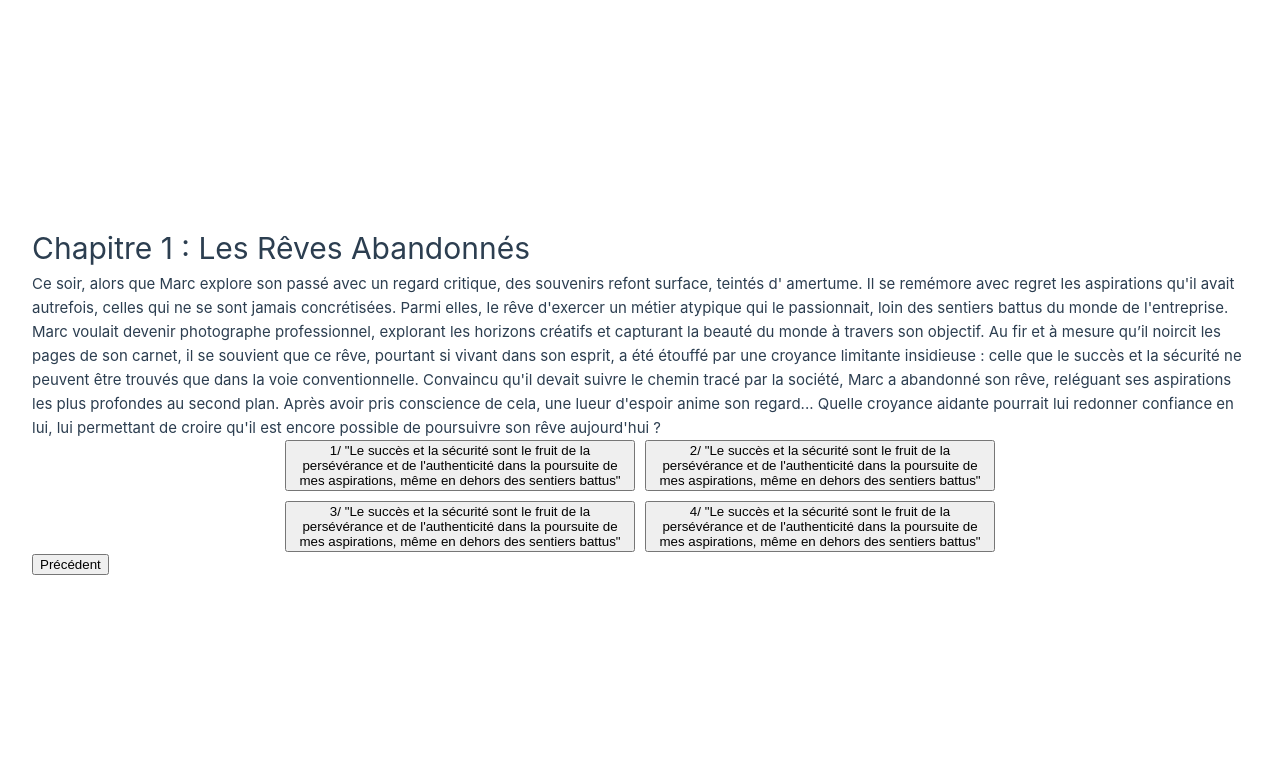
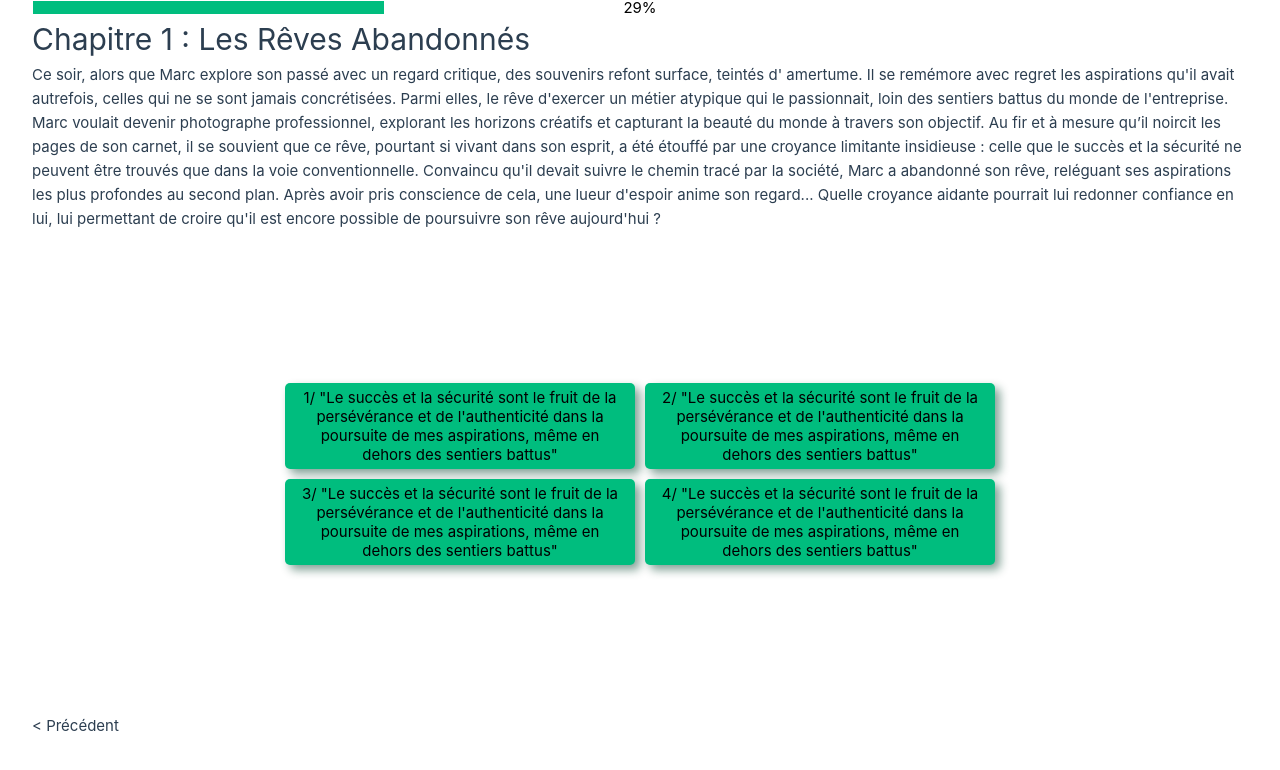
Before and after one commit to RominM/QMC_vue, a Vue app: page / in a window 1280 px wide. Both pictures are taken after a click on the button "ok, c’est parti!". Shown: the top 770 px of the page. Built offline with nearby package versions, Linux system fonts and the light colour scheme.

Commit message:
dev: added result at the end

```diff
--- a/src/App.vue
+++ b/src/App.vue
@@ -1,12 +1,9 @@
 <template>
-
-
   <RouterView />
 </template>
 
 <script setup lang="ts">
-import { RouterLink, RouterView } from 'vue-router'
-import HelloWorld from './components/HelloWorld.vue'
+import { RouterView } from 'vue-router'
 </script>
 
 
--- a/src/assets/main.css
+++ b/src/assets/main.css
@@ -2,9 +2,34 @@
 
 #app {
   max-width: 1280px;
+  min-height: 100vh;
   margin: 0 auto;
   padding: 2rem;
   font-weight: normal;
+}
+
+button {
+  border: none;
+  margin: 0;
+  padding: 0;
+  width: auto;
+  overflow: visible;
+
+  background: transparent;
+
+  /* inherit font & color from ancestor */
+  color: inherit;
+  font: inherit;
+
+  /* Normalize `line-height`. Cannot be changed from `normal` in Firefox 4+. */
+  line-height: normal;
+
+  /* Corrects font smoothing for webkit */
+  -webkit-font-smoothing: inherit;
+  -moz-osx-font-smoothing: inherit;
+
+  /* Corrects inability to style clickable `input` types in iOS */
+  -webkit-appearance: none;
 }
 
 a,
--- a/src/views/HomeView.vue
+++ b/src/views/HomeView.vue
@@ -1,22 +1,52 @@
 
 <template>
   <main>
+    <!-- PROGRESSION -->
+    <div v-if="currentIndex != 0" class="progress-bar-container">
+      <div class="progress-bar" :style="{width: `${percentageOfProgress}`}">
+      <span class="percentage">
+        {{ percentageOfProgress }}
+      </span>
+      </div>
+    </div>
+
+    <!-- CONTENT -->
+    <div class="content">
       <StoryView :content="contentStory[currentIndex]"/>
+      <div v-if="currentIndex === contentStory.length - 1 ">Resultat:
+        <div  style="min-height: 100px; display: block;" v-for="(result, index) in results" :key="index">
+          <br>
+          <p>
+            {{ result.question }}
+          </p>
+          <p>
+            {{ result.response }}
+          </p>
+          <br>
+          <hr>
+        </div>
+      </div>
+
+      <!-- ACTIONS -->
       <div class="btn-container">
-      <button :class="`btn btn-response-${index + 1}`" v-for="(button, index) in contentStory[currentIndex].response" :key="index" @click="showNextContent(index)"><span v-if="currentIndex > 0">{{ index + 1 }}/ </span>{{ button }}</button>
+        <button title="Séléctioner" :class="`btn btn-response-${index + 1}`" v-for="(button, index) in contentStory[currentIndex].response" :key="index" @click="showNextContent(index)"><span v-if="currentIndex > 0">{{ index + 1 }}/ </span>{{ button }}</button>
       </div>
-    <button v-if="currentIndex !== 0" @click="currentIndex--">Précédent</button>
+      <button title="Retour" class="btn-back" v-if="currentIndex !== 0" @click="showPreviousContent">&lt; Précédent</button>
+    </div>
   </main>
 </template>
 
 
 <script setup lang="ts">
-import { ref } from 'vue';
+import { ref, onMounted, onUpdated } from 'vue';
 import StoryView from '@/components/StoryView.vue';
 import type { TContentStory } from '@/types/global';
 
+const currentIndex = ref<number>(0);
+const results = ref();
 
-const contentStory= ref<TContentStory[]>([{
+const contentStory= ref<TContentStory[]>([
+  {
   title: 'Présentation du jeu',
   content: `Marc est cadre dans une grande entreprise. Bien que le succès soit au rendez-vous, il ne se sent pas heureux, il subit sa vie et se sent prisonnier d’une routine étouffante. Ce matin, Marc ressent une lourdeur dans sa poitrine, une sensation familière de mécontentement qui l'envahit dès qu'il pose le pied dans la grisaille matinale de sa ville du Nord. Assis dans le bus, il regarde par la fenêtre ruisselante de pluie les rues qui défilent, grises et monotones, reflétant parfaitement son état d'esprit.
     Au moment de quitter son siège car l’arrêt où il descend comme chaque jour de semaine depuis des années est proche, Marc remarque un petit livre abandonné sur le siège à côté de lui. Intrigué, il le ramasse et découvre qu'il s'agit d'un vieux carnet à la couverture usée. Mais à l'intérieur, les pages vierges attendent d'être remplies de mots, de pensées, de rêves peut-être.
@@ -102,34 +132,88 @@ const contentStory= ref<TContentStory[]>([{
     },
   ]
 )
+const sliceOfProgressInit = ref<number>(100 / contentStory.value.length)
+let newPercentage = ref<number>(sliceOfProgressInit.value)
+const percentageOfProgress = ref<string>('')
 
-const currentIndex = ref(0);
+onMounted(() => {
+  localStorage.removeItem('testResults');
+});
 
-const showNextContent = (index: number) => {
+onUpdated(() => {
+  window.scrollTo(0,0)
+})
+
+const showNextContent = (index: number): void => {
   if(currentIndex.value === contentStory.value.length - 1) {
     if(index === 0) currentIndex.value = 1
     else currentIndex.value = 0
+    localStorage.clear()
+    newPercentage.value = sliceOfProgressInit.value
+    percentageOfProgress.value = ''
     return
   }
 
   if (currentIndex.value < contentStory.value.length - 1) {
+    percentageOfProgress.value = `${Math.round(newPercentage.value += sliceOfProgressInit.value)}%`
     currentIndex.value++;
+    getResult()
   }
+
+  setResult(currentIndex.value, index)
 };
+
+const showPreviousContent = () => {
+  percentageOfProgress.value = `${Math.round(newPercentage.value -= sliceOfProgressInit.value)}%`
+  currentIndex.value--
+}
+
+const setResult = (IndexQuestion: number, indexResponse: number) => {
+  const results = JSON.parse(localStorage.getItem('testResults') || '[]');
+  results.push({ question: IndexQuestion, response: indexResponse });
+  localStorage.setItem('testResults', JSON.stringify(results));
+}
+
+const getResult = () => {
+  const savedResults = JSON.parse(localStorage.getItem('testResults') || '[]');
+  results.value = savedResults.map((result: { question: number, response: number }) => {
+    const question = contentStory.value[result.question]
+    const response = question.response && question.response[result.response]
+    return {
+      question: question ? question.title : "Question non trouvée",
+      response: response !== undefined ? response : "Réponse non trouvée"
+    }
+  })
+  console.log(results.value)
+}
+
+
+
+
 </script>
 
 <style>
+main {
+  height: 90vh;
+}
+
+.content {
+  height: 100%;
+  display: flex;
+  flex-direction: column;
+  justify-content: space-between;
+}
+
 .btn-container {
   display: grid;
   grid-template-columns: repeat(2, 1fr);
   grid-gap: 10px;
   width: fit-content;
-  margin: auto;
+  margin: 20px auto;
   grid-template-areas:
     "button_1 button_2"
     "button_3 button_4";
 }
-
 
 .btn-response-1{
   grid-area: button_1;
@@ -146,5 +230,52 @@ const showNextContent = (index: number) => {
 
 .btn{
   max-width: 350px;
+  padding: 5px 10px;
+  border-radius: 5px;
+  background-color: var(--vt-c-indigo);
+  color: black;
+  background-color:  hsla(160, 100%, 37%, 1);
+  box-shadow: 5px 5px 10px rgba(0, 65, 43, 0.49);
+  transition: .2s;
+  cursor: pointer;
+}
+.btn:hover {
+  font-weight: 600;
+  transform: scale(1.02);
+}
+
+.btn-back {
+  text-align: left;
+  cursor: pointer;
+}
+
+.progress-bar-container {
+  position: relative;
+  width: 100%;
+  height: 15px;
+  background-color: #fff
+}
+
+.progress-bar {
+  height: 15px;
+  color: #000;
+  border: 1px solid #fff;
+  background-color: hsla(160, 100%, 37%, 1);
+}
+
+.percentage {
+  position: absolute;
+  top: 50%;
+  left: 50%;
+  transform: translate(-50%, -50%);
+  display: block;
+}
+
+@media screen and (max-width: 600px) {
+  .btn-container {
+    display: flex;
+    flex-direction: column;
+  }
+
 }
 </style>
```
Also changed, not shown: src/components/progress-bar.vue (added, +16 -0 lines). Lines whose indentation alone changed are shown as unchanged.
